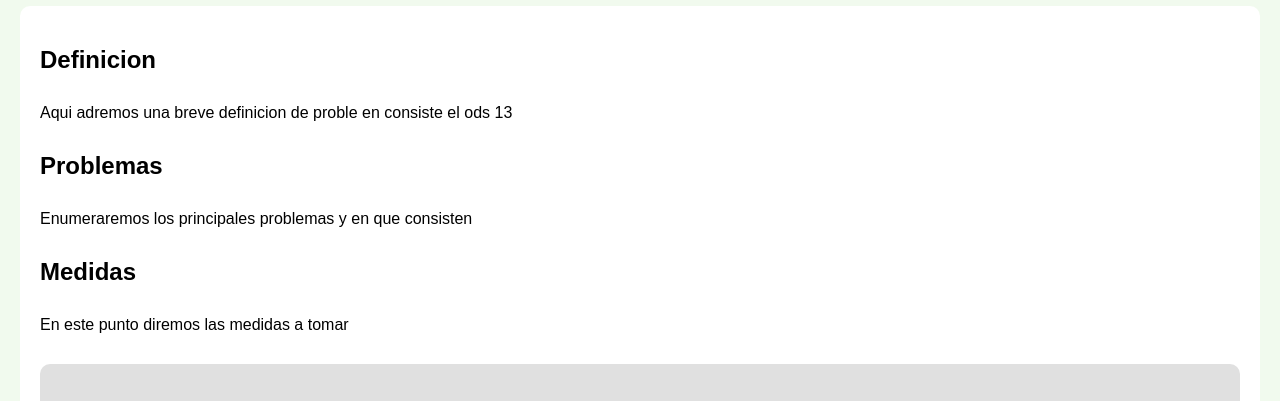
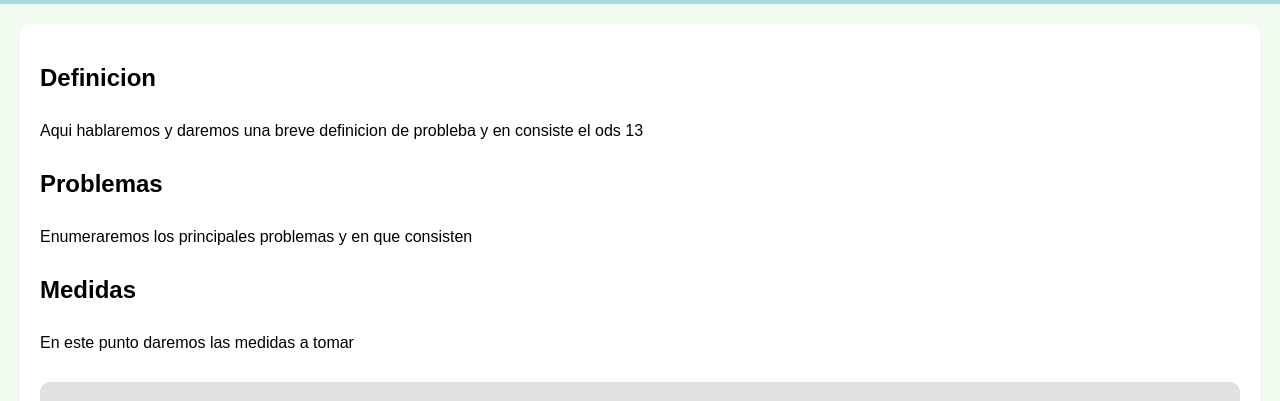
Before and after one commit to ManoloLama-source/ManoloLama-source.github.io, a plain HTML site: page index.html in a window 1280 px wide. Shown: the part 788-1189 px from the top of the page. Drawn offline with Linux system fonts and the light colour scheme.

Commit message:
Update index.html

```diff
--- a/index.html
+++ b/index.html
@@ -1,4 +1,4 @@
-<!DOCTYPE html>
+os<!DOCTYPE html>
 <html lang="es">
 <head>
     <meta charset="UTF-8">
@@ -121,7 +121,7 @@
     <div class="content">
         <section id="section1">
             <h2>Definicion</h2>
-            <p>Aqui adremos una breve definicion de proble en consiste el ods 13  </p>
+            <p>Aqui hablaremos y daremos una breve definicion de probleba y en  consiste el ods 13  </p>
         </section>
         <section id="section2">
             <h2>Problemas </h2>
@@ -129,7 +129,7 @@
         </section>
         <section id="section3">
             <h2>Medidas</h2>
-            <p>En este punto diremos las medidas a tomar</p>
+            <p>En este punto daremos las medidas a tomar</p>
         </section>
         <div class="comments">
             <h2>Comentarios</h2>
```
